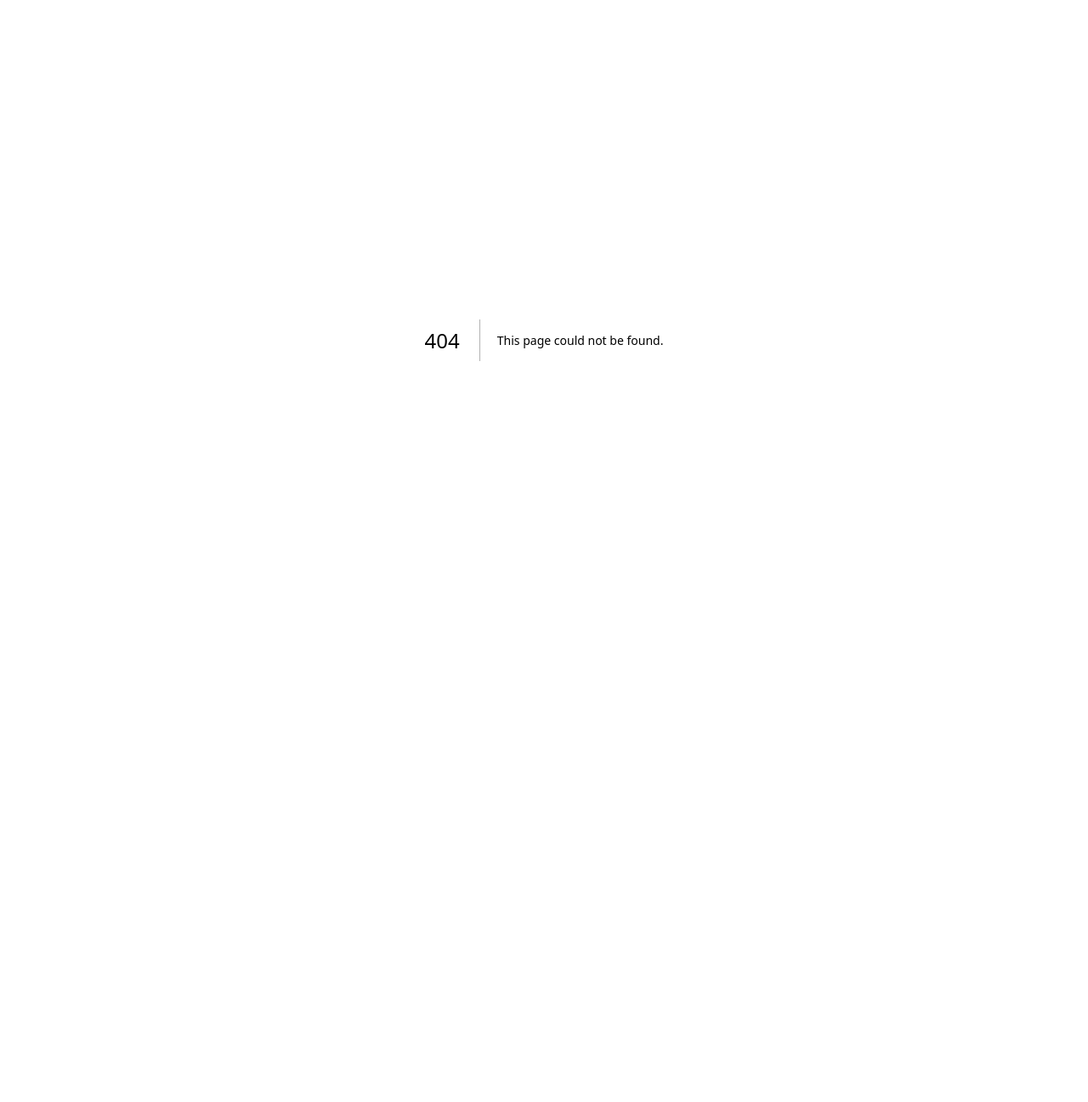
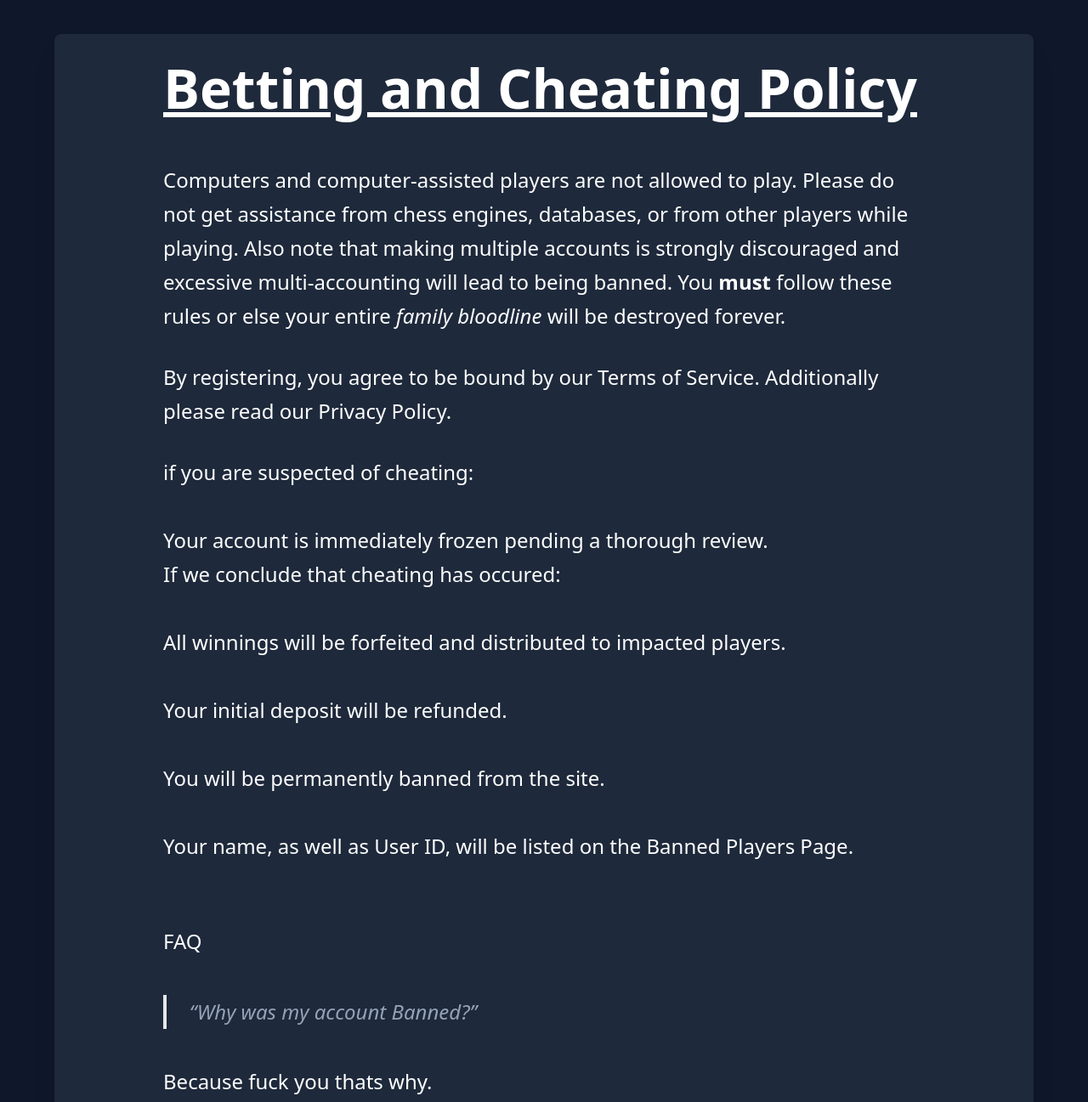
Before and after one commit to Eggysgames/BetChess, a Next.js app: page /cheatingpolicy in a window 1280 px wide. Before the commit this address had no page. Shown: the top 1297 px of the page at 85% size. Before the commit the page ends 800 px from the top, so only its background shows below. Built offline with nearby package versions, Linux system fonts and the light colour scheme.

Commit message:
Cheating Policy Added
Cheating Policy Added v1

```diff
--- a/package.json
+++ b/package.json
@@ -30,5 +30,8 @@
     "react-dom": "18.2.0",
     "tailwindcss": "3.3.2",
     "typescript": "5.1.3"
+  },
+  "devDependencies": {
+    "@tailwindcss/typography": "^0.5.9"
   }
 }
--- /dev/null
+++ b/pages/cheatingpolicy.tsx
@@ -0,0 +1,57 @@
+const cheatingpolicy = () => {
+    return (
+
+        <div className="my-10 mx-auto max-w-6xl px-32 py-8 bg-slate-800 rounded-lg shadow drop-shadow-xl shadow-slate-900 text-left">
+
+        <article className="prose prose-2xl text-white max-w-none">
+
+        <h1 className="text-white underline">Betting and Cheating Policy</h1>
+
+        <p>
+          Computers and computer-assisted players are not allowed to play. Please do not get assistance from chess engines, databases, or from
+          other players while playing. Also note that making multiple accounts is strongly discouraged and excessive multi-accounting will lead
+          to being banned. You <b>must</b> follow these rules or else your entire <i>family bloodline</i> will be destroyed forever.
+        </p>
+
+        <p>
+          By registering, you agree to be bound by our Terms of Service. Additionally please read our Privacy Policy.
+        </p>
+
+
+        <p>
+          if you are suspected of cheating:
+          <br /><br />
+          Your account is immediately frozen pending a thorough review.
+          <br />
+          If we conclude that cheating has occured:
+          <br /><br />
+          All winnings will be forfeited and distributed to impacted players.
+          <br /><br />
+          Your initial deposit will be refunded.
+          <br /><br />
+          You will be permanently banned from the site.
+          <br /><br />
+          Your name, as well as User ID, will be listed on the Banned Players Page.
+          <br /><br />
+
+        </p>
+          <p>FAQ</p>
+        <blockquote className="text-left text-slate-400">
+          <p>Why was my account Banned?</p>
+        </blockquote>
+        <p>Because fuck you thats why.</p>
+        <blockquote className="text-left text-slate-400">
+          <p>Can I suck your dick to get my account back?</p>
+        </blockquote>
+        <p>No.</p>
+        <br /><br />
+
+
+
+      </article>
+
+      </div>
+    );
+  }
+
+  export default cheatingpolicy
--- a/tailwind.config.js
+++ b/tailwind.config.js
@@ -14,5 +14,7 @@ module.exports = {
       },
     },
   },
-  plugins: [],
+  plugins: [
+    require('@tailwindcss/typography'),
+  ],
 }
```
Also changed, not shown: 2 other files (tests, documents, lock files or other folders).
